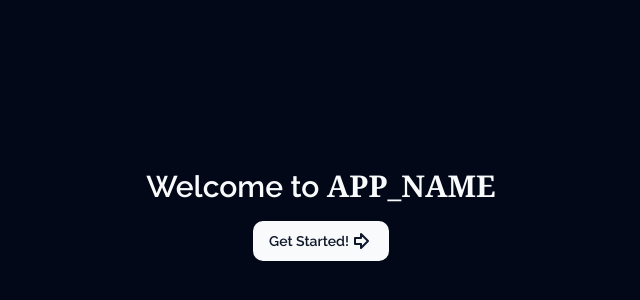
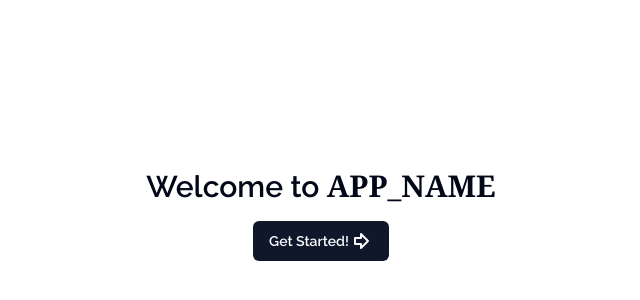
Before and after one commit to iDCoded/Chicane, a Next.js app: page / in a window 1280 px wide. Shown: the part 186-486 px from the top of the page, without its empty margins (319-959 px from the left). Built offline with nearby package versions, Linux system fonts and the light colour scheme.

Commit message:
Reset globals.css (light mode)

```diff
--- a/styles/globals.css
+++ b/styles/globals.css
@@ -4,31 +4,31 @@
 
 @layer base {
 	:root {
-		--background: 222.2 84% 4.9%;
-		--foreground: 210 40% 98%;
-		--radius: 0.75rem;
-		--card: 222.2 84% 4.9%;
-		--card-foreground: 210 40% 98%;
-		--popover: 222.2 84% 4.9%;
-		--popover-foreground: 210 40% 98%;
-		--primary: 210 40% 98%;
-		--primary-foreground: 222.2 47.4% 11.2%;
-		--secondary: 217.2 32.6% 17.5%;
-		--secondary-foreground: 210 40% 98%;
-		--muted: 217.2 32.6% 17.5%;
-		--muted-foreground: 215 20.2% 65.1%;
-		--accent: 217.2 32.6% 17.5%;
-		--accent-foreground: 210 40% 98%;
-		--destructive: 0 62.8% 30.6%;
+		--background: 0 0% 100%;
+		--foreground: 222.2 84% 4.9%;
+		--card: 0 0% 100%;
+		--card-foreground: 222.2 84% 4.9%;
+		--popover: 0 0% 100%;
+		--popover-foreground: 222.2 84% 4.9%;
+		--primary: 222.2 47.4% 11.2%;
+		--primary-foreground: 210 40% 98%;
+		--secondary: 210 40% 96.1%;
+		--secondary-foreground: 222.2 47.4% 11.2%;
+		--muted: 210 40% 96.1%;
+		--muted-foreground: 215.4 16.3% 46.9%;
+		--accent: 210 40% 96.1%;
+		--accent-foreground: 222.2 47.4% 11.2%;
+		--destructive: 0 84.2% 60.2%;
 		--destructive-foreground: 210 40% 98%;
-		--border: 217.2 32.6% 17.5%;
-		--input: 217.2 32.6% 17.5%;
-		--ring: 212.7 26.8% 83.9%;
-		--chart-1: 220 70% 50%;
-		--chart-2: 160 60% 45%;
-		--chart-3: 30 80% 55%;
-		--chart-4: 280 65% 60%;
-		--chart-5: 340 75% 55%;
+		--border: 214.3 31.8% 91.4%;
+		--input: 214.3 31.8% 91.4%;
+		--ring: 222.2 84% 4.9%;
+		--radius: 0.5rem;
+		--chart-1: 12 76% 61%;
+		--chart-2: 173 58% 39%;
+		--chart-3: 197 37% 24%;
+		--chart-4: 43 74% 66%;
+		--chart-5: 27 87% 67%;
 	}
 
 	.dark {
```
